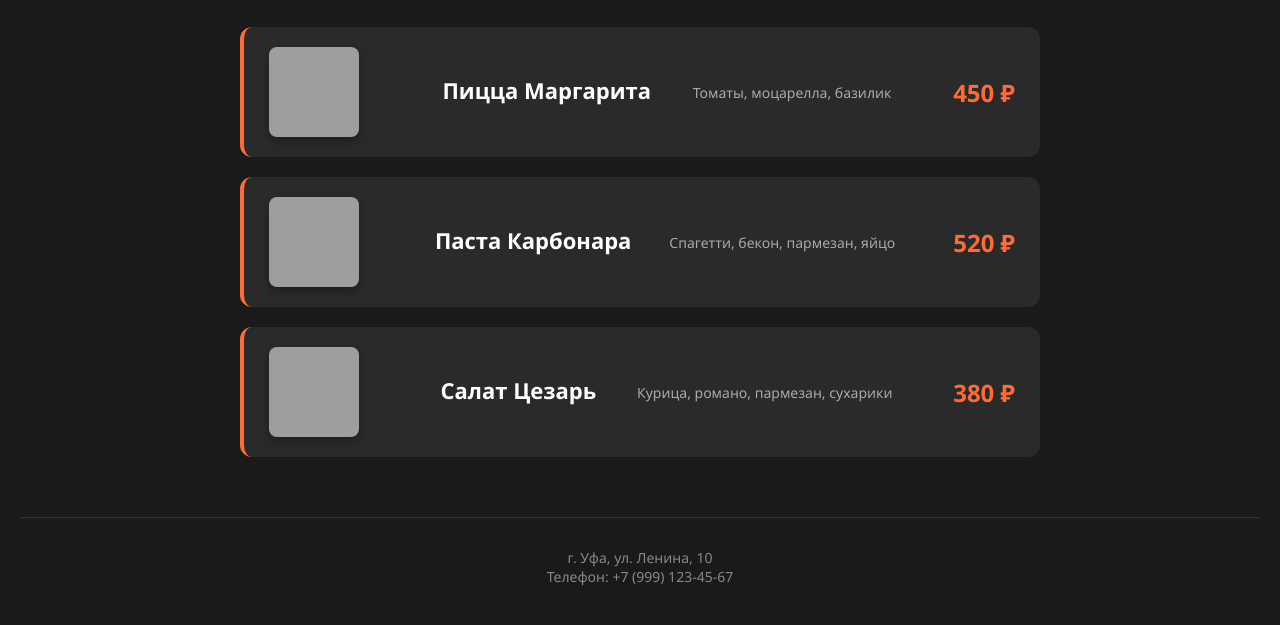
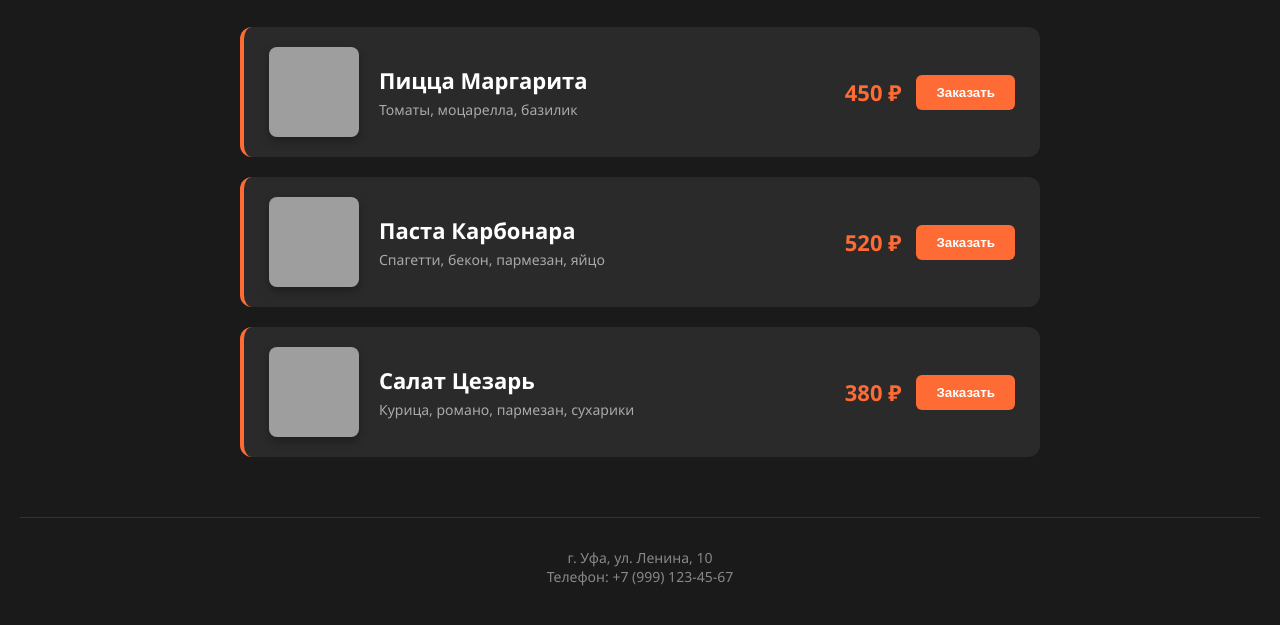
Before and after one commit to sergeitop244-oss/ai-start, a plain HTML site: page restaurant-site/index.html in a window 1280 px wide. Shown: the part 287-912 px from the top of the page. Drawn offline with Linux system fonts and the light colour scheme; grey boxes are pictures that could not be loaded.

Commit message:
Добавлен javascript для кнопок заказать

```diff
--- a/restaurant-site/index.html
+++ b/restaurant-site/index.html
@@ -18,26 +18,33 @@
 
         <div class="menu-item">
             <img src="https://images.unsplash.com/photo-1574071318508-1cdbab80d002?w=150&h=150&fit=crop" alt="Пицца Маргарита">
-    <div class="item-info"></div>
+            <div class="item-info">
                 <h3>Пицца Маргарита</h3>
-        <p>Томаты, моцарелла, базилик</p>
+                <p>Томаты, моцарелла, базилик</p></div>
                 <span class="price">450 ₽</span>
+                <button class="order-button" type="button">Заказать</button>
+            </div>
         </div>
 
         <div class="menu-item">
             <img src="https://images.unsplash.com/photo-1612874742237-6526221588e3?w=150&h=150&fit=crop" alt="Паста Карбонара">
-            <div class="item-info"></div>
+            <div class="item-info">
                 <h3>Паста Карбонара</h3>
-            <p>Спагетти, бекон, пармезан, яйцо</p>
+                <p>Спагетти, бекон, пармезан, яйцо</p></div>
                 <span class="price">520 ₽</span>
+                <button class="order-button" type="button">Заказать</button>
+            </div>
+        </div>
     </div>
 
         <div class="menu-item">
             <img src="https://images.unsplash.com/photo-1550304943-4f24f54ddde9?w=150&h=150&fit=crop" alt="Салат Цезарь">
-            <div class="item-info"></div>
+            <div class="item-info">
                 <h3>Салат Цезарь</h3>
-            <p>Курица, романо, пармезан, сухарики</p>
+                <p>Курица, романо, пармезан, сухарики</p></div>
                 <span class="price">380 ₽</span>
+                 <button class="order-button" type="button">Заказать</button>
+            </div>
         </div>
     </main>
 
@@ -45,5 +52,6 @@
         <p>г. Уфа, ул. Ленина, 10</p>
         <p>Телефон: +7 (999) 123-45-67</p>
     </footer>
+    <script src="script.js"></script>
 </body>
 </html>
--- /dev/null
+++ b/restaurant-site/script.js
@@ -0,0 +1,15 @@
+// Ждем, пока загрузится вся страница
+document.addEventListener('DOMContentLoaded', () => {
+    // Находим все кнопки с классом "order-button"
+    const buttons = document.querySelectorAll('.order-button');
+
+    // Для каждой кнопки добавляем обработчик клика
+    buttons.forEach(button => {
+        button.addEventListener('click', () => {
+            // Находим название блюда, чтобы показать его в уведомлении
+            const itemName = button.parentElement.querySelector('h3').innerText;
+            // Показываем всплывающее окно (попап)
+            alert(`Вы добавили "${itemName}" в корзину!`);
+        });
+    });
+});
--- a/restaurant-site/style.css
+++ b/restaurant-site/style.css
@@ -87,6 +87,37 @@ footer {
     width: 90px;
     height: 90px;
     object-fit: cover;
+    margin-right: 20px;
     border-radius: 8px;
     box-shadow: 0 4px 10px rgba(0,0,0,0.3);
 }
+/* Стили для кнопки Заказать */
+.order-button {
+    background-color: #ff6b35;
+    color: #ffffff;
+    border: none;
+    padding: 10px 20px;
+    border-radius: 6px;
+    font-weight: bold;
+    cursor: pointer;
+    margin-left: 15px;
+    transition: background-color 0.2s;
+}
+.order-button:hover {
+    background-color: #e55a2b;
+}
+
+/* Возвращаем цене нормальный вид */
+.price {
+    font-size: 22px;
+    font-weight: bold;
+    color: #ff6b35;
+    white-space: nowrap;
+
+}
+.item-info {
+    flex: 1; /* Растягивает блок с текстом на всё свободное место */
+    display: flex;
+    flex-direction: column;
+    justify-content: center;
+}
```
Lines whose indentation alone changed are shown as unchanged.
